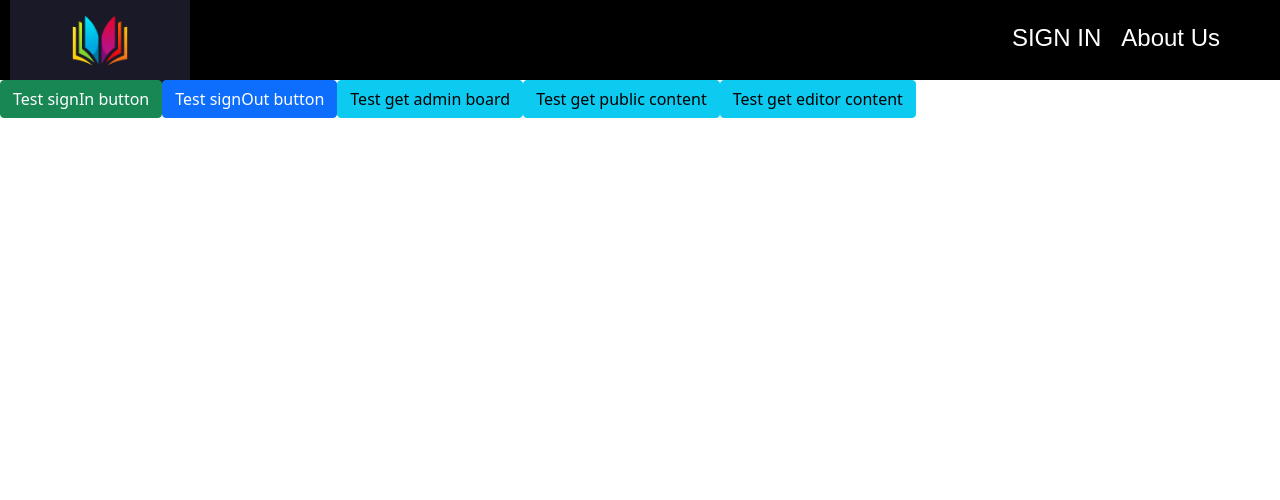
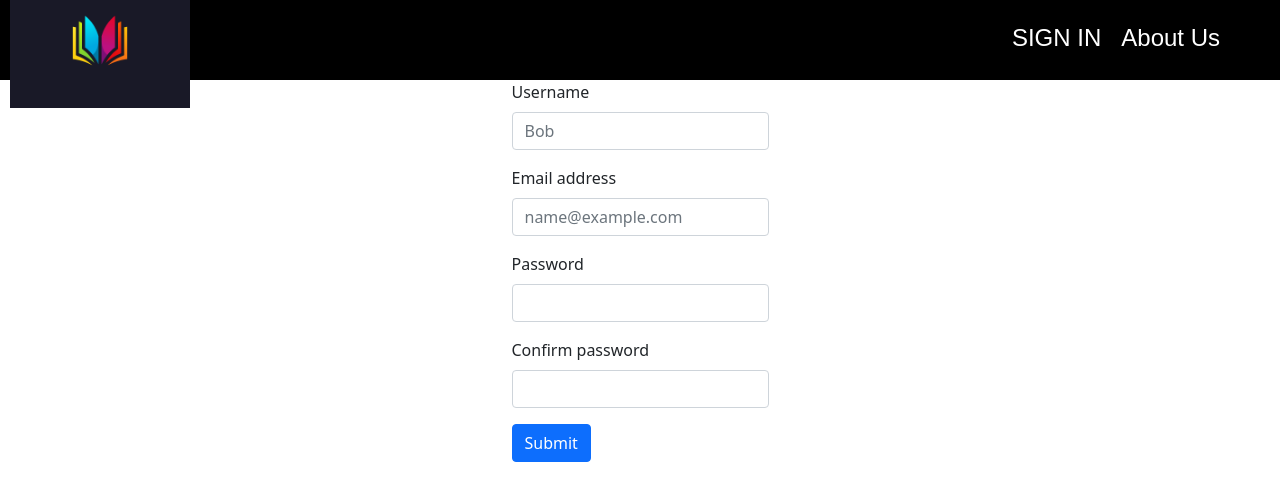
Before and after one commit to Dh0le/EditorManageSystemFrontEnd, a React (Create React App) app: page / in a window 1280 px wide. Shown: the top 500 px of the page. Built offline with nearby package versions, Linux system fonts and the light colour scheme; a web font is replaced by a local one.

Commit message:
Create signup-form component

```diff
--- a/package.json
+++ b/package.json
@@ -10,6 +10,7 @@
     "bootstrap": "^5.1.3",
     "component": "^1.1.0",
     "react": "^18.1.0",
+    "react-bootstrap": "^2.4.0",
     "react-dom": "^18.1.0",
     "react-router-dom": "^6.3.0",
     "react-scripts": "5.0.1",
--- a/src/App.js
+++ b/src/App.js
@@ -2,11 +2,12 @@ import "./App.css";
 import Navigation from "./routes/navigation/navigation.component";
 import { Routes, Route } from "react-router-dom";
 import TestButton from "./component/test-component/test-button.component";
+import SignUpForm from "./component/signup-form/signup.component";
 function App() {
   return (
     <Routes>
       <Route path="/" element={<Navigation />}>
-        <Route path="/" element={<TestButton />} />
+        <Route path="/" element={<SignUpForm />} />
       </Route>
     </Routes>
   );
--- a/src/component/signup-form/signup.component.jsx
+++ b/src/component/signup-form/signup.component.jsx
@@ -0,0 +1,85 @@
+import { useState } from "react";
+import AuthService from "../../utils/AuthService";
+import { SignUpFormContainer } from "./signup.styles";
+import { Form, Button } from "react-bootstrap";
+
+const SignUpForm = () => {
+  const defaultFormFields = {
+    username: "",
+    email: "",
+    password: "",
+    confirmPassword: "",
+  };
+
+  const [formFields, setFormField] = useState(defaultFormFields);
+  const { username, email, password, confirmPassword } = formFields;
+
+  const handleSubmit = () => {
+    if (password !== confirmPassword) {
+      alert("Password did not match!");
+      return;
+    }
+    AuthService.register(username, email, password);
+  };
+
+  const handleChange = (event) => {
+    const { name, value } = event.target;
+    setFormField({ ...formFields, [name]: value });
+  };
+  return (
+    <SignUpFormContainer className="sign-up-form-container">
+      <Form onSubmit={handleSubmit}>
+        <Form.Group className="mb-3">
+          <Form.Label>Username</Form.Label>
+          <Form.Control
+            required
+            type="text"
+            placeholder="Bob"
+            name="username"
+            value={username}
+            onChange={handleChange}
+          />
+        </Form.Group>
+
+        <Form.Group className="mb-3">
+          <Form.Label>Email address</Form.Label>
+          <Form.Control
+            required
+            type="email"
+            placeholder="name@example.com"
+            name="email"
+            value={email}
+            onChange={handleChange}
+          />
+        </Form.Group>
+
+        <Form.Group className="mb-3">
+          <Form.Label>Password</Form.Label>
+          <Form.Control
+            required
+            type="text"
+            name="password"
+            value={password}
+            onChange={handleChange}
+          />
+        </Form.Group>
+
+        <Form.Group className="mb-3">
+          <Form.Label>Confirm password</Form.Label>
+          <Form.Control
+            required
+            type="text"
+            name="confirmPassword"
+            value={confirmPassword}
+            onChange={handleChange}
+          />
+        </Form.Group>
+        <Button variant="primary" type="submit">
+          Submit
+        </Button>
+      </Form>
+    </SignUpFormContainer>
+  );
+};
+
+export default SignUpForm;
--- a/src/component/signup-form/signup.styles.jsx
+++ b/src/component/signup-form/signup.styles.jsx
@@ -0,0 +1,6 @@
+import styled from "styled-components";
+export const SignUpFormContainer = styled.div`
+  display: flex;
+  align-content: center;
+  justify-content: center;
+`;
```
Also changed, not shown: 1 other file (tests, documents, lock files or other folders).
